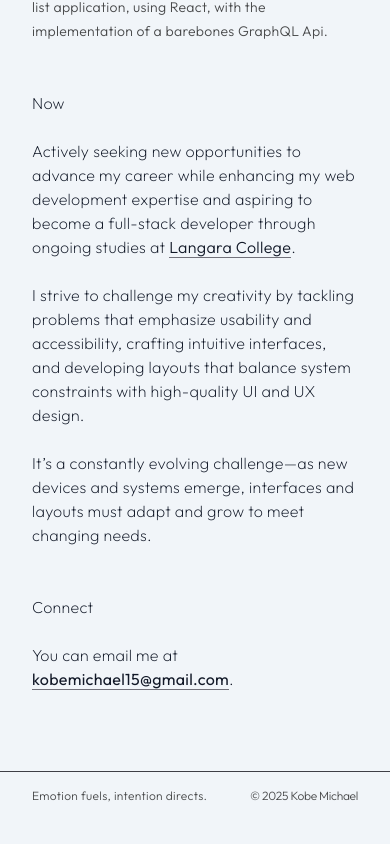
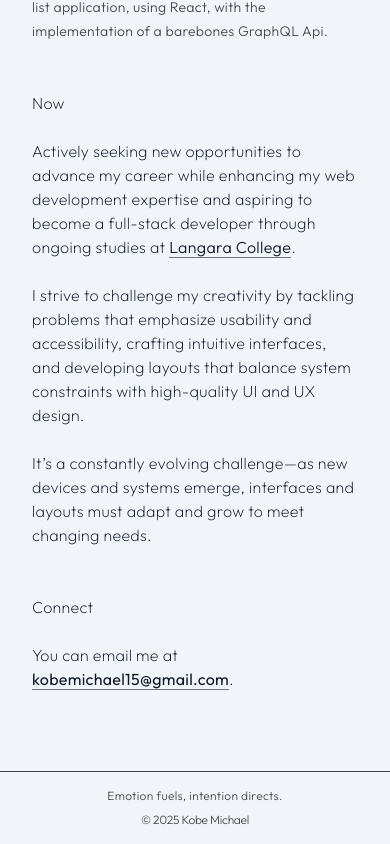
Before and after one commit to Kobeboy15/personal_website, a Next.js app: page / in a window 390 px wide. Shown: the part 1901-2745 px from the top of the page. Before the commit the page ends 2721 px from the top, so only its background shows below. Built offline with nearby package versions, Linux system fonts and the light colour scheme.

Commit message:
Adjust footer for smaller displays

```diff
--- a/src/components/FooterSection.tsx
+++ b/src/components/FooterSection.tsx
@@ -21,7 +21,7 @@ export default function FooterSection() {
 
   return (
       <footer className="border-t border-zinc-700 py-4 relative text-black/70 dark:text-zinc-500 font-light">
-        <div className="lg:px-24 px-8 max-w-screen-lg mx-auto flex items-center justify-between text-sm">
+        <div className="lg:px-24 px-8 max-w-screen-lg mx-auto flex md:flex-row md:gap-0 gap-2 flex-col items-center justify-between text-sm">
           <p className="text-xs">{currentQuote}</p>
           <p className="tracking-tight text-xs">© 2025 Kobe Michael</p>
         </div>
```
